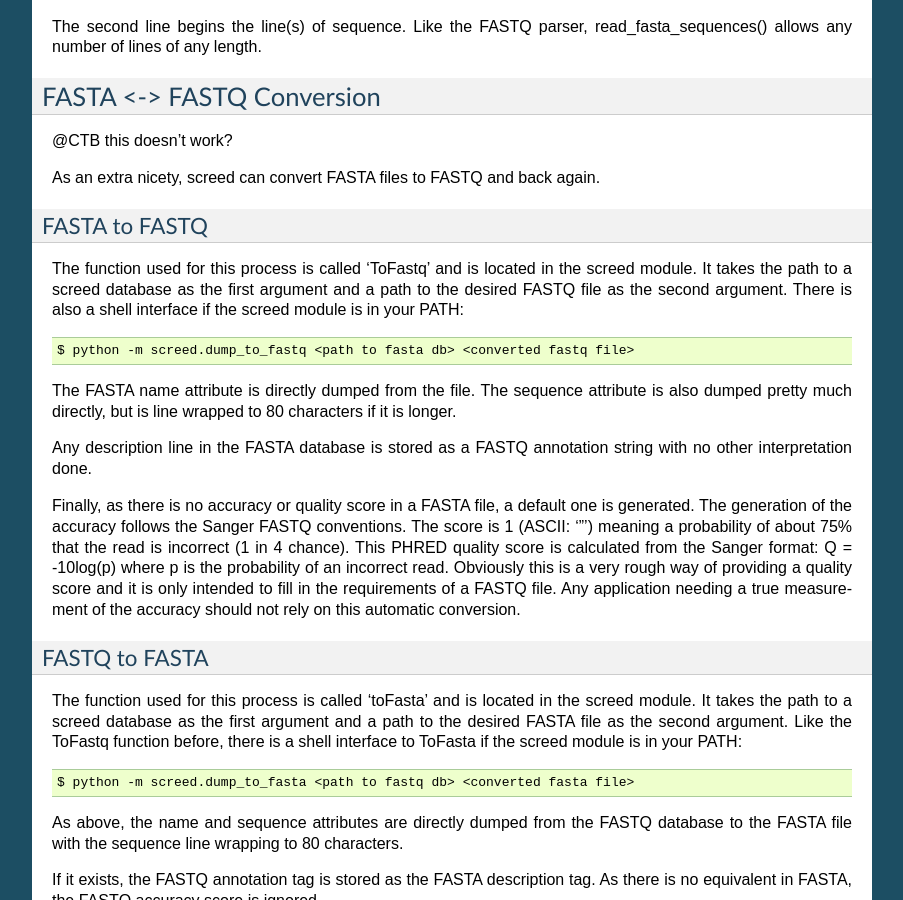
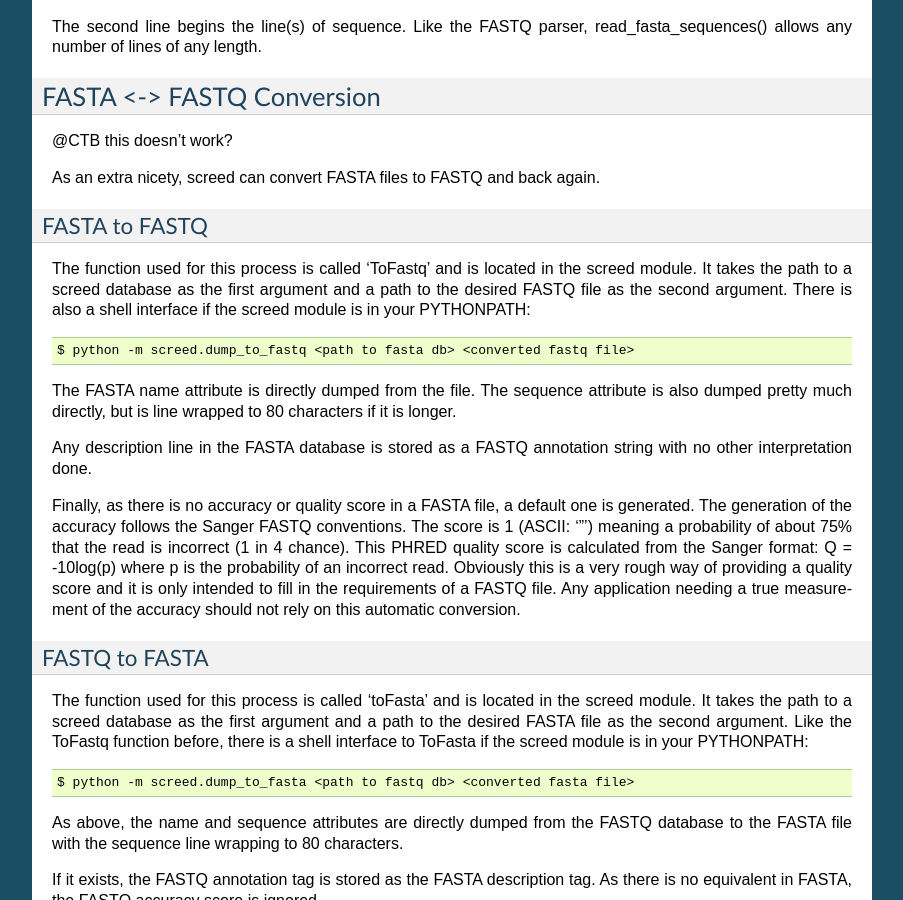
Before and after one commit to dib-lab/screed, a Sphinx documentation site: the page built from doc/screed.txt, in a window 1280 px wide and 900 px high, scrolled down 6934 px. Shown: the whole window, without its empty margins (198-1101 px from the left). Built offline with Sphinx 7.4.7, drawn with Linux system fonts in a browser that asks for light colours; some of the changed text lies outside the part shown.

Commit message:
Replace PATH for PYTHONPATH in docs

```diff
--- a/doc/screed.txt
+++ b/doc/screed.txt
@@ -79,7 +79,7 @@
 Creating a database from a script
 ---------------------------------
 
-If the screed module is in your PATH, you can create a screed db from
+If the screed module is in your PYTHONPATH, you can create a screed db from
 a FASTQ file at the shell::
 
     $ python -m screed.fqdbm <fastq file>
@@ -439,7 +439,7 @@
 in the screed module. It takes the path to a screed database as the
 first argument and a path to the desired FASTQ file as the second
 argument. There is also a shell interface if the screed module is in
-your PATH::
+your PYTHONPATH::
 
     $ python -m screed.dump_to_fastq <path to fasta db> <converted fastq file>
 
@@ -468,7 +468,7 @@
 in the screed module. It takes the path to a screed database as the
 first argument and a path to the desired FASTA file as the second
 argument. Like the ToFastq function before, there is a shell interface
-to ToFasta if the screed module is in your PATH::
+to ToFasta if the screed module is in your PYTHONPATH::
 
     $ python -m screed.dump_to_fasta <path to fastq db> <converted fasta file>
 
```
